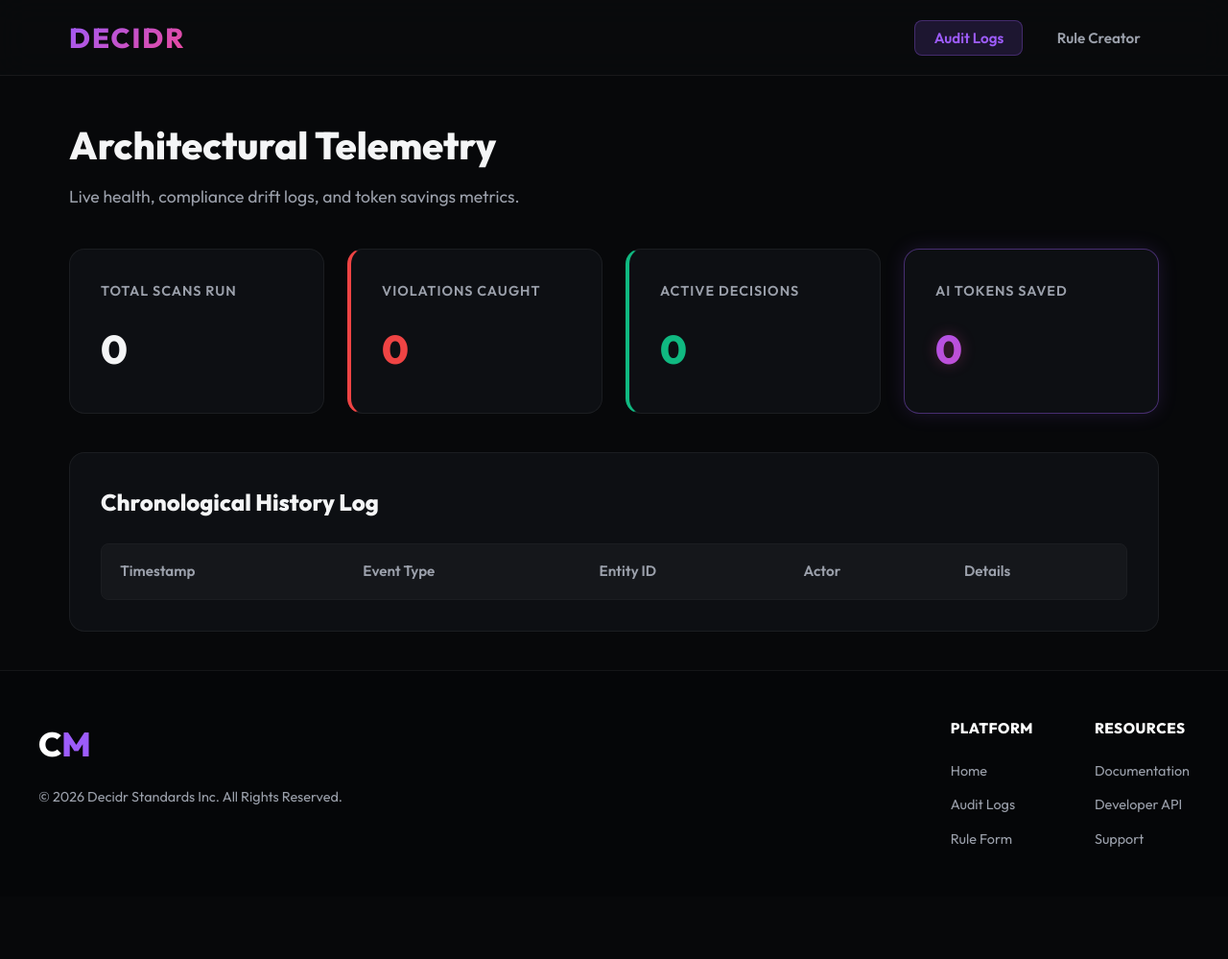
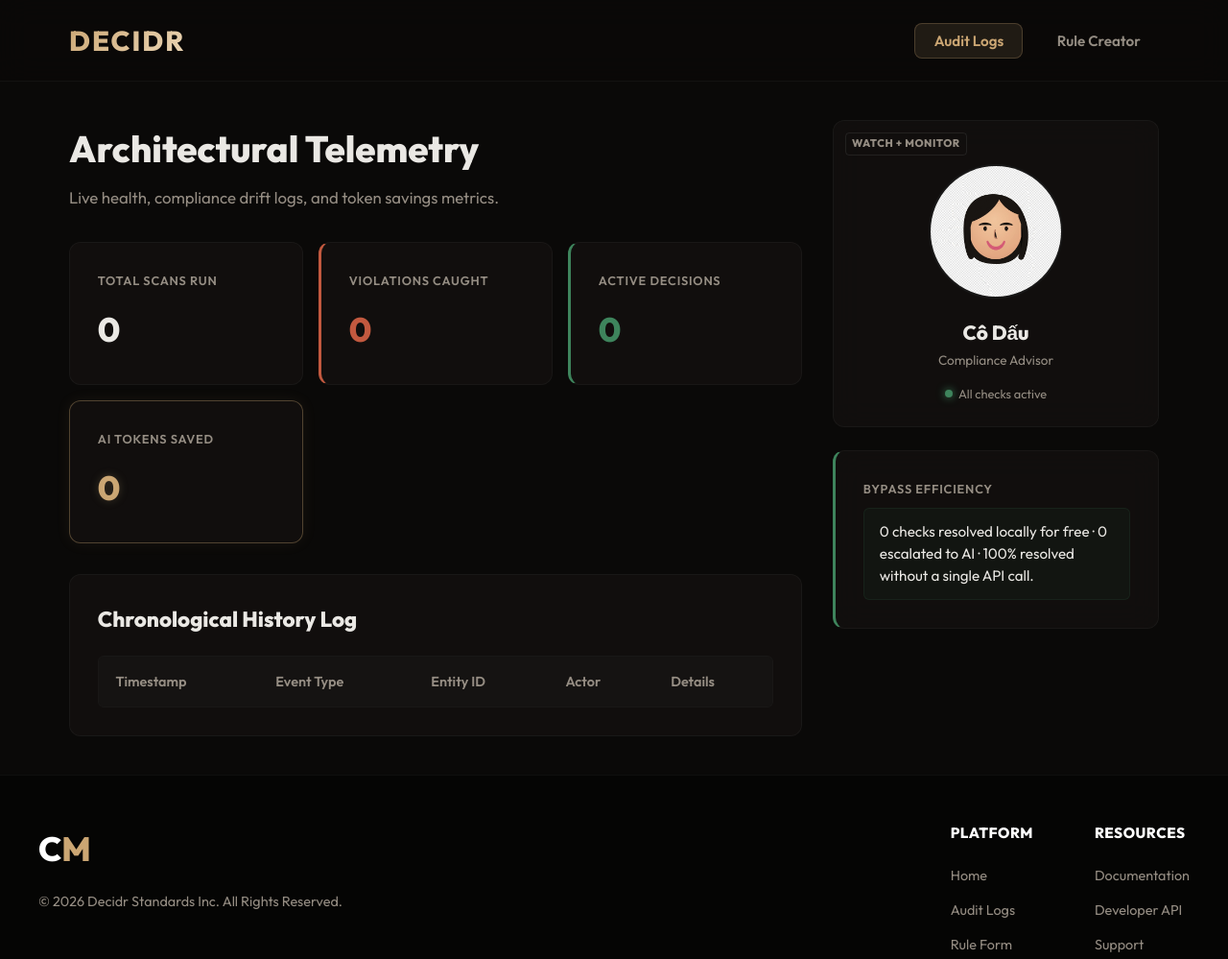
Before and after one commit to swarajjoshi10-ship-it/decidr, a website: page public/index.html in a window 1280 px wide. Shown: the whole page at 96% size. Before the commit the page ends 934 px from the top, so only its background shows below. Drawn offline with Linux system fonts and the light colour scheme; no server answers.

Commit message:
design(ui): apply Dấu app warm charcoal theme, integrate Cô Dấu avatar, and add local bypass efficiency telemetry stats card

```diff
--- a/public/index.css
+++ b/public/index.css
@@ -1,16 +1,16 @@
-/* Main Stylesheet for Decidr Governance Dashboard */
+/* Main Stylesheet for Decidr Governance Dashboard (Dấu Theme) */
 
 :root {
-  --bg-primary: #07080a;
-  --bg-secondary: #0f1115;
-  --text-main: #f4f5f6;
-  --text-muted: #9ba0ab;
-  --accent-purple: #9d5cfb;
-  --accent-pink: #ec4899;
-  --accent-success: #10b981;
-  --accent-error: #ef4444;
-  --border-light: rgba(255, 255, 255, 0.06);
-  --glass-bg: rgba(18, 20, 26, 0.65);
+  --bg-primary: #0a0908;
+  --bg-secondary: #12100e;
+  --text-main: #eae8e4;
+  --text-muted: #958d83;
+  --accent-gold: #cba673;
+  --accent-blue: #4ba3e3;
+  --accent-success: #3e845c;
+  --accent-error: #c2593f;
+  --border-light: rgba(255, 255, 255, 0.04);
+  --glass-bg: rgba(20, 18, 16, 0.7);
 }
 
 * {
@@ -34,7 +34,7 @@ header {
   position: sticky;
   top: 0;
   z-index: 100;
-  background: rgba(10, 11, 14, 0.85);
+  background: rgba(10, 9, 8, 0.9);
   backdrop-filter: blur(16px);
   border-bottom: 1px solid var(--border-light);
 }
@@ -42,7 +42,7 @@ header {
 .header-container {
   max-width: 1200px;
   margin: 0 auto;
-  padding: 1rem 2rem;
+  padding: 1.2rem 2rem;
   display: flex;
   justify-content: space-between;
   align-items: center;
@@ -52,7 +52,7 @@ header {
   font-size: 1.8rem;
   font-weight: 800;
   letter-spacing: 2px;
-  background: linear-gradient(135deg, var(--accent-purple) 0%, var(--accent-pink) 100%);
+  background: linear-gradient(135deg, var(--accent-gold) 0%, #ecd7b7 100%);
   -webkit-background-clip: text;
   -webkit-text-fill-color: transparent;
 }
@@ -80,9 +80,28 @@ nav {
 }
 
 .nav-btn.active {
-  background: rgba(157, 92, 251, 0.15);
-  color: var(--accent-purple);
-  border: 1px solid rgba(157, 92, 251, 0.3);
+  background: rgba(203, 166, 115, 0.12);
+  color: var(--accent-gold);
+  border: 1px solid rgba(203, 166, 115, 0.25);
+}
+
+/* Restructured Layout Grid */
+.main-layout {
+  display: grid;
+  grid-template-columns: 1fr 340px;
+  gap: 2rem;
+}
+
+.main-content {
+  display: flex;
+  flex-direction: column;
+  gap: 2rem;
+}
+
+.sidebar {
+  display: flex;
+  flex-direction: column;
+  gap: 1.5rem;
 }
 
 /* Container */
@@ -105,71 +124,72 @@ nav {
 }
 
 @keyframes fadeIn {
-  from { opacity: 0; transform: translateY(10px); }
+  from { opacity: 0; transform: translateY(8px); }
   to { opacity: 1; transform: translateY(0); }
 }
 
 .section-title {
-  margin-bottom: 2.5rem;
+  margin-bottom: 2rem;
 }
 
 .section-title h1 {
-  font-size: 2.5rem;
+  font-size: 2.4rem;
   font-weight: 800;
-  margin-bottom: 0.5rem;
+  margin-bottom: 0.4rem;
+  color: var(--text-main);
 }
 
 .section-title p {
   color: var(--text-muted);
-  font-size: 1.1rem;
+  font-size: 1.05rem;
 }
 
 /* Glassmorphism Cards */
 .glass {
   background: var(--glass-bg);
-  backdrop-filter: blur(12px);
+  backdrop-filter: blur(16px);
   border: 1px solid var(--border-light);
-  border-radius: 16px;
-  padding: 2rem;
+  border-radius: 12px;
+  padding: 1.8rem;
 }
 
 .grid-cards {
   display: grid;
-  grid-template-columns: repeat(auto-fit, minmax(240px, 1fr));
-  gap: 1.5rem;
-  margin-bottom: 2.5rem;
+  grid-template-columns: repeat(auto-fit, minmax(180px, 1fr));
+  gap: 1rem;
+  margin-bottom: 2rem;
 }
 
 .card {
   display: flex;
   flex-direction: column;
   justify-content: space-between;
-  min-height: 140px;
+  min-height: 120px;
   transition: all 0.3s ease;
 }
 
 .card:hover {
-  transform: translateY(-4px);
-  border-color: rgba(255, 255, 255, 0.12);
+  transform: translateY(-2px);
+  border-color: rgba(203, 166, 115, 0.15);
 }
 
 .card-title {
   color: var(--text-muted);
   font-weight: 600;
-  font-size: 0.9rem;
+  font-size: 0.8rem;
   text-transform: uppercase;
-  letter-spacing: 1px;
+  letter-spacing: 0.8px;
 }
 
 .card-value {
-  font-size: 2.6rem;
+  font-size: 2.2rem;
   font-weight: 800;
-  margin-top: 1rem;
+  margin-top: 0.8rem;
 }
 
 /* Specific Card Aesthetics */
 .border-error {
-  border-left: 4px solid var(--accent-error);
+  border-left: 3px solid var(--accent-error);
 }
 
 .text-error {
@@ -177,7 +197,7 @@ nav {
 }
 
 .border-success {
-  border-left: 4px solid var(--accent-success);
+  border-left: 3px solid var(--accent-success);
 }
 
 .text-success {
@@ -185,27 +205,25 @@ nav {
 }
 
 .glow-purple {
-  border: 1px solid rgba(157, 92, 251, 0.4);
-  box-shadow: 0 0 20px rgba(157, 92, 251, 0.15);
+  border: 1px solid rgba(203, 166, 115, 0.35);
+  box-shadow: 0 0 15px rgba(203, 166, 115, 0.08);
 }
 
 .text-glow {
-  background: linear-gradient(135deg, #a855f7 0%, #ec4899 100%);
-  -webkit-background-clip: text;
-  -webkit-text-fill-color: transparent;
-  text-shadow: 0 0 15px rgba(236, 72, 153, 0.3);
+  color: var(--accent-gold);
+  text-shadow: 0 0 10px rgba(203, 166, 115, 0.25);
 }
 
 /* Tables */
 .logs-section h2 {
-  font-size: 1.5rem;
-  margin-bottom: 1.5rem;
+  font-size: 1.4rem;
+  margin-bottom: 1.2rem;
   font-weight: 800;
 }
 
 .table-container {
   overflow-x: auto;
-  border-radius: 8px;
+  border-radius: 6px;
   border: 1px solid var(--border-light);
 }
 
@@ -216,12 +234,12 @@ table {
 }
 
 th, td {
-  padding: 1rem 1.2rem;
-  font-size: 0.95rem;
+  padding: 0.9rem 1.1rem;
+  font-size: 0.9rem;
 }
 
 th {
-  background: rgba(255, 255, 255, 0.03);
+  background: rgba(255, 255, 255, 0.02);
   color: var(--text-muted);
   font-weight: 600;
 }
@@ -235,115 +253,203 @@ tr:last-child {
 }
 
 tr:hover {
-  background: rgba(255, 255, 255, 0.015);
+  background: rgba(255, 255, 255, 0.01);
 }
 
 /* Badges */
 .badge {
   display: inline-block;
-  padding: 0.25rem 0.6rem;
-  border-radius: 6px;
-  font-size: 0.75rem;
+  padding: 0.2rem 0.5rem;
+  border-radius: 4px;
+  font-size: 0.72rem;
   font-weight: 700;
   text-transform: uppercase;
   letter-spacing: 0.5px;
 }
 
 .badge-created {
-  background: rgba(16, 185, 129, 0.15);
+  background: rgba(62, 132, 92, 0.15);
   color: var(--accent-success);
 }
 
 .badge-scan {
-  background: rgba(157, 92, 251, 0.15);
-  color: var(--accent-purple);
+  background: rgba(203, 166, 115, 0.15);
+  color: var(--accent-gold);
 }
 
 .badge-appeal {
-  background: rgba(245, 158, 11, 0.15);
-  color: #f59e0b;
+  background: rgba(194, 89, 63, 0.15);
+  color: var(--accent-error);
 }
 
 .badge-approved {
-  background: rgba(6, 182, 212, 0.15);
-  color: #06b6d4;
+  background: rgba(75, 163, 227, 0.15);
+  color: var(--accent-blue);
 }
 
 /* Form Styles */
 .form-container {
-  max-width: 800px;
-  margin: 0 auto;
+  max-width: 100%;
 }
 
 .form-grid {
   display: grid;
   grid-template-columns: 1fr 1fr;
-  gap: 1.5rem;
+  gap: 1.2rem;
 }
 
 .form-group {
-  margin-bottom: 1.5rem;
+  margin-bottom: 1.2rem;
 }
 
 .form-group label {
   display: block;
   color: var(--text-muted);
   font-weight: 600;
-  font-size: 0.9rem;
-  margin-bottom: 0.5rem;
+  font-size: 0.85rem;
+  margin-bottom: 0.4rem;
 }
 
 .form-group input,
 .form-group textarea {
   width: 100%;
-  background: rgba(255, 255, 255, 0.03);
+  background: rgba(255, 255, 255, 0.02);
   border: 1px solid var(--border-light);
-  border-radius: 8px;
+  border-radius: 6px;
   color: var(--text-main);
-  padding: 0.8rem 1rem;
+  padding: 0.7rem 0.9rem;
   font-family: inherit;
-  font-size: 0.95rem;
+  font-size: 0.92rem;
   transition: all 0.3s ease;
 }
 
 .form-group input:focus,
 .form-group textarea:focus {
   outline: none;
-  border-color: var(--accent-purple);
-  box-shadow: 0 0 10px rgba(157, 92, 251, 0.15);
+  border-color: var(--accent-gold);
+  box-shadow: 0 0 8px rgba(203, 166, 115, 0.1);
 }
 
 .form-actions {
   display: flex;
   justify-content: flex-end;
-  margin-top: 2rem;
+  margin-top: 1.5rem;
 }
 
 .btn {
   font-family: inherit;
   font-weight: 600;
-  font-size: 1rem;
-  padding: 0.8rem 2rem;
-  border-radius: 8px;
+  font-size: 0.95rem;
+  padding: 0.7rem 1.8rem;
+  border-radius: 6px;
   cursor: pointer;
   transition: all 0.3s ease;
 }
 
 .btn-primary {
-  background: linear-gradient(135deg, var(--accent-purple) 0%, var(--accent-pink) 100%);
-  color: white;
+  background: var(--accent-gold);
+  color: #1a1815;
   border: none;
-  box-shadow: 0 4px 15px rgba(157, 92, 251, 0.3);
+  box-shadow: 0 2px 10px rgba(203, 166, 115, 0.2);
 }
 
 .btn-primary:hover {
-  transform: translateY(-2px);
-  box-shadow: 0 6px 20px rgba(157, 92, 251, 0.45);
+  transform: translateY(-1px);
+  background: #d8b887;
+  box-shadow: 0 4px 15px rgba(203, 166, 115, 0.3);
 }
 
-/* Footer layout matching the Figma Mockup */
+/* Mascot Card Sidebar styling */
+.mascot-card {
+  position: relative;
+  text-align: center;
+  padding: 2rem 1.5rem 1.5rem 1.5rem;
+}
+
+.mascot-badge {
+  position: absolute;
+  top: 12px;
+  left: 12px;
+  font-size: 0.7rem;
+  font-weight: 700;
+  text-transform: uppercase;
+  color: var(--text-muted);
+  border: 1px solid rgba(255, 255, 255, 0.08);
+  padding: 2px 6px;
+  border-radius: 4px;
+  letter-spacing: 0.5px;
+}
+
+.avatar-container {
+  display: flex;
+  justify-content: center;
+  margin-top: 0.8rem;
+  margin-bottom: 1.2rem;
+}
+
+.avatar-img {
+  width: 140px;
+  height: 140px;
+  border-radius: 50%;
+  border: 2px solid rgba(255, 255, 255, 0.06);
+  background-color: var(--bg-primary);
+  object-fit: cover;
+}
+
+.mascot-info h3 {
+  font-size: 1.3rem;
+  font-weight: 800;
+  color: var(--text-main);
+}
+
+.mascot-role {
+  font-size: 0.85rem;
+  color: var(--text-muted);
+  margin-top: 0.1rem;
+}
+
+.status-indicator {
+  display: flex;
+  align-items: center;
+  justify-content: center;
+  gap: 6px;
+  margin-top: 0.8rem;
+  font-size: 0.8rem;
+  color: var(--text-muted);
+}
+
+.status-dot {
+  width: 8px;
+  height: 8px;
+  border-radius: 50%;
+}
+
+.status-dot.green {
+  background: var(--accent-success);
+  box-shadow: 0 0 8px var(--accent-success);
+}
+
+/* Token Savings Card */
+.savings-card {
+  display: flex;
+  flex-direction: column;
+  gap: 0.6rem;
+}
+
+.savings-value {
+  font-size: 0.95rem;
+  font-weight: 500;
+  line-height: 1.5;
+  color: var(--text-main);
+  background: rgba(62, 132, 92, 0.06);
+  border: 1px solid rgba(62, 132, 92, 0.12);
+  padding: 0.8rem 1rem;
+  border-radius: 6px;
+}
+
+/* Footer Layout */
 footer {
-  background: #050608;
+  background: #050504;
   border-top: 1px solid var(--border-light);
   padding: 3rem 2rem;
   margin-top: auto;
@@ -371,7 +477,7 @@ footer {
 }
 
 .footer-logo span {
-  color: var(--accent-purple);
+  color: var(--accent-gold);
 }
 
 .footer-left p {
@@ -410,6 +516,12 @@ footer {
   color: white;
 }
 
+@media (max-width: 992px) {
+  .main-layout {
+    grid-template-columns: 1fr;
+  }
+}
+
 @media (max-width: 768px) {
   .form-grid {
     grid-template-columns: 1fr;
--- a/public/index.html
+++ b/public/index.html
@@ -20,7 +20,11 @@
     </div>
   </header>
 
-  <main class="container">
+  <!-- Restructured Grid Container: Main Content & Sidebar -->
+  <main class="container main-layout">
+
+    <!-- Left Column: Primary Workspaces -->
+    <div class="main-content">
 
       <!-- Tab 1: Dashboard Panel -->
       <section id="panel-dashboard" class="panel active">
@@ -124,6 +128,37 @@
         </div>
       </section>
 
+    </div>
+
+    <!-- Right Column: Sidebar Compliance Advisor card (Dấu Theme) -->
+    <aside class="sidebar">
+
+      <!-- Mascot Container -->
+      <div class="mascot-card glass">
+        <span class="mascot-badge">Watch + Monitor</span>
+        <div class="avatar-container">
+          <img src="avatar.jpg" alt="Mascot Avatar" class="avatar-img">
+        </div>
+        <div class="mascot-info">
+          <h3>Cô Dấu</h3>
+          <p class="mascot-role">Compliance Advisor</p>
+          <div class="status-indicator">
+            <span class="status-dot green"></span>
+            <span class="status-text">All checks active</span>
+          </div>
+        </div>
+      </div>
+
+      <!-- Live Token Savings Dashboard -->
+      <div class="savings-card glass border-success">
+        <div class="card-title">Bypass Efficiency</div>
+        <div class="savings-value" id="telemetry-bypass-summary">
+          0 checks resolved locally for free · 0 escalated to AI · 100% resolved without a single API call.
+        </div>
+      </div>
+
+    </aside>
+
   </main>
 
   <!-- Figma-themed Footer layout -->
--- a/public/index.js
+++ b/public/index.js
@@ -25,6 +25,11 @@ async function loadDashboardData() {
 
     // Animate token savings counter for maximum visual premium feel
     animateValue('metric-tokens', 0, stats.tokensSaved || 0, 800);
+
+    // Render the Bypass Efficiency summary string
+    const pct = stats.savingsPercentage !== undefined ? stats.savingsPercentage : 100;
+    const summary = `${stats.localMatches || 0} checks resolved locally for free · ${stats.escalatedToAI || 0} escalated to AI · ${pct}% resolved without a single API call.`;
+    document.getElementById('telemetry-bypass-summary').innerText = summary;
 
     // B. Fetch Active Decisions count
     const adrsRes = await fetch('/api/decisions');
```
Also changed, not shown: src/server.ts (+12 -5 lines), public/avatar.jpg (added). Lines whose indentation alone changed are shown as unchanged.
